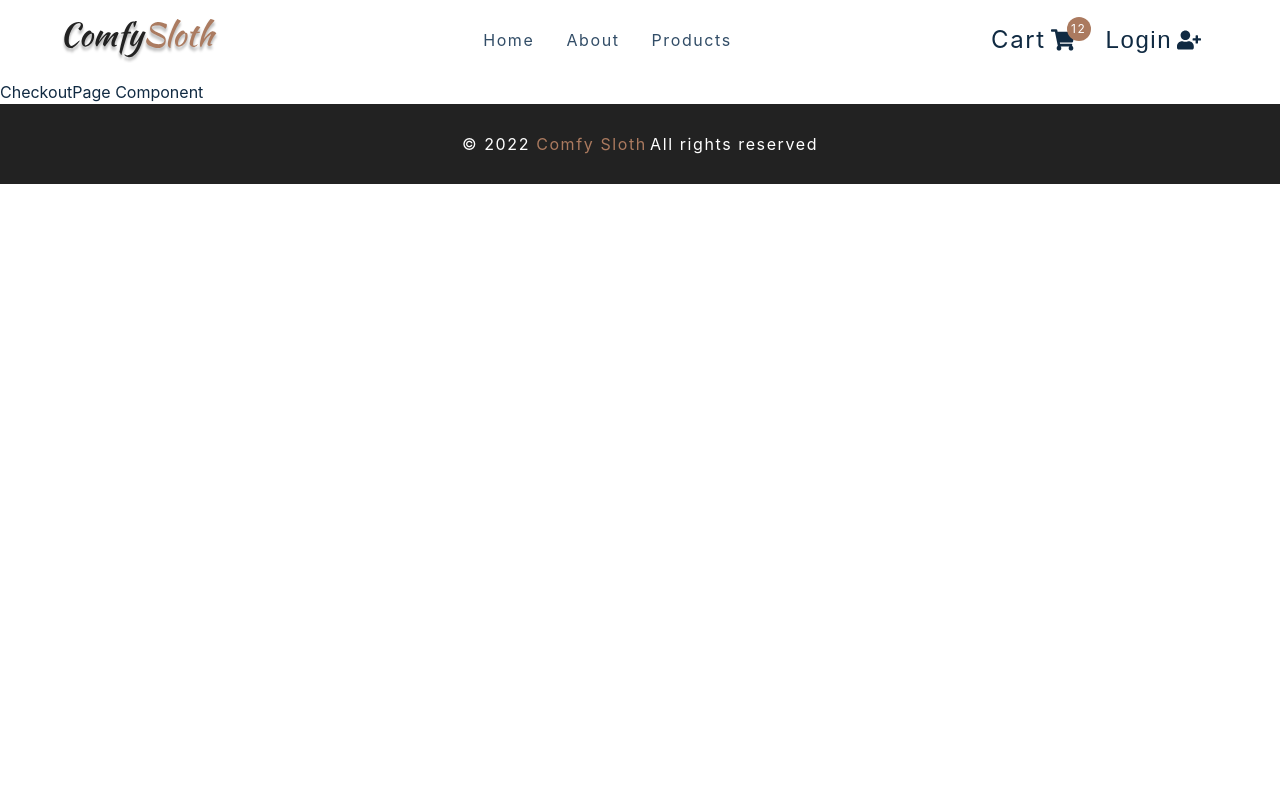
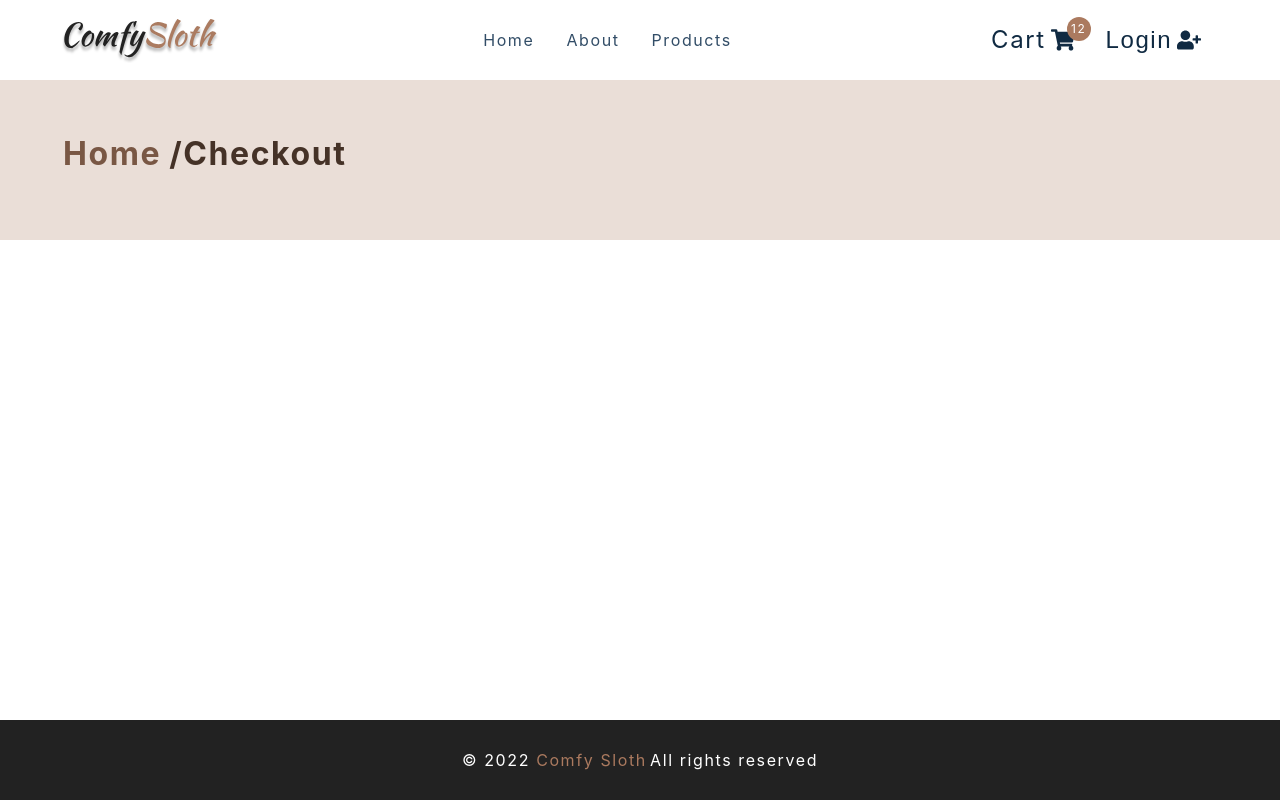
Before and after one commit to TunA-Kai/react-beginner-project-with-ts, a React (Create React App) app: page /checkout in a window 1280 px wide. Built offline with nearby package versions, Linux system fonts and the light colour scheme.

Commit message:
update Error, About, Checkout UI

```diff
--- a/src/components/PageHero.tsx
+++ b/src/components/PageHero.tsx
@@ -1,9 +1,20 @@
+import { Link, useLocation } from 'react-router-dom'
 import styled from 'styled-components'
 
 interface PageHeroProps {}
 
 function PageHero({}: PageHeroProps) {
-    return <>PageHero Component</>
+    const location = useLocation()
+    return (
+        <Wrapper>
+            <div className='section-center'>
+                <h3>
+                    <Link to='/'>Home</Link>
+                    {location.pathname}
+                </h3>
+            </div>
+        </Wrapper>
+    )
 }
 
 export default PageHero
--- a/src/context/productsContext.tsx
+++ b/src/context/productsContext.tsx
@@ -4,7 +4,6 @@ import {
     ReactNode,
     useContext,
     useReducer,
-    useState,
 } from 'react'
 import productsReducer from '../reducers/productsReducer'
 import { TProductsAction, TProductsState } from '../types/productsTypes'
--- a/src/pages/AboutPage.tsx
+++ b/src/pages/AboutPage.tsx
@@ -1,9 +1,31 @@
 import styled from 'styled-components'
+import { PageHero } from '../components'
+import aboutImg from '../assets/hero-bcg.jpeg'
 
 interface AboutPageProps {}
 
 function AboutPage({}: AboutPageProps) {
-    return <>AboutPage Component</>
+    return (
+        <main>
+            <PageHero />
+            <Wrapper className='page section section-center'>
+                <img src={aboutImg} alt='nice desk' />
+                <article>
+                    <div className='title'>
+                        <h2>our story</h2>
+                        <div className='underline'></div>
+                    </div>
+                    <p>
+                        Lorem ipsum, dolor sit amet consectetur adipisicing
+                        elit. Unde nemo necessitatibus consectetur quia,
+                        explicabo architecto dolore minus accusamus sunt
+                        possimus hic ullam sequi dolor repellat optio, iste
+                        labore! Fugit, id.
+                    </p>
+                </article>
+            </Wrapper>
+        </main>
+    )
 }
 
 export default AboutPage
--- a/src/pages/CheckoutPage.tsx
+++ b/src/pages/CheckoutPage.tsx
@@ -1,9 +1,15 @@
 import styled from 'styled-components'
+import { PageHero } from '../components'
 
 interface CheckoutPageProps {}
 
 function CheckoutPage({}: CheckoutPageProps) {
-    return <>CheckoutPage Component</>
+    return (
+        <main>
+            <PageHero />
+            <Wrapper className='page'></Wrapper>
+        </main>
+    )
 }
 
 export default CheckoutPage
--- a/src/pages/ErrorPage.tsx
+++ b/src/pages/ErrorPage.tsx
@@ -1,9 +1,20 @@
+import { Link } from 'react-router-dom'
 import styled from 'styled-components'
 
 interface ErrorPageProps {}
 
 function ErrorPage({}: ErrorPageProps) {
-    return <>ErrorPage Component</>
+    return (
+        <Wrapper className='page-100'>
+            <section>
+                <h1>404</h1>
+                <h3>sorry, the page you tried cannot be found</h3>
+                <Link to='/' className='btn'>
+                    back home
+                </Link>
+            </section>
+        </Wrapper>
+    )
 }
 
 export default ErrorPage
```
